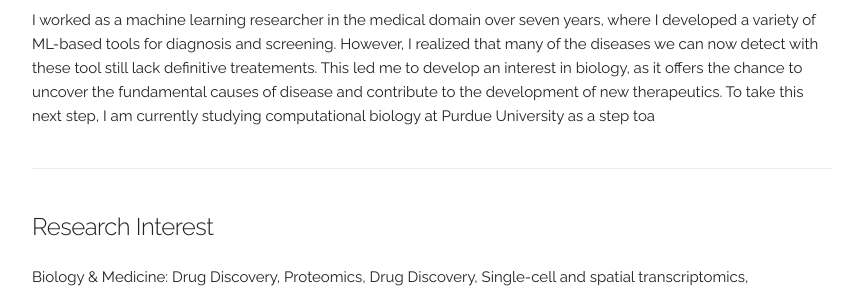
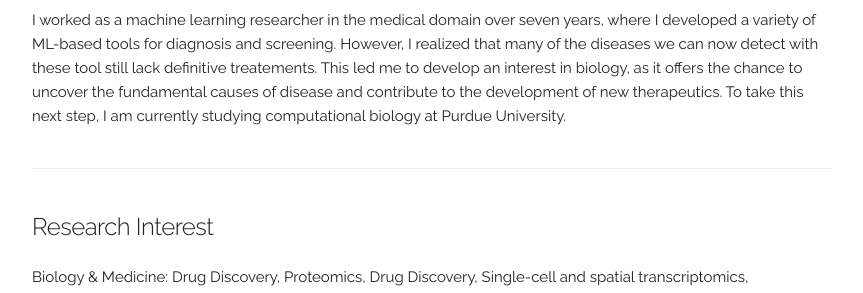
Before and after one commit to byeongtak/byeongtak.github.io, a Jekyll site: the page built from index.html, in a window 1280 px wide and 900 px high. Shown: the part 382-675 px from the top of the window, without its empty margins (208-1071 px from the left). Built offline with Jekyll 4.4.1, drawn with Linux system fonts in a browser that asks for light colours.

Commit message:
Update index.html

```diff
--- a/index.html
+++ b/index.html
@@ -18,7 +18,7 @@ layout: default
 	I worked as a machine learning researcher in the medical domain over seven years, where I developed a variety of ML-based tools for diagnosis and screening.
 	However, I realized that many of the diseases we can now detect with these tool still lack definitive treatements.
 	This led me to develop an interest in biology, as it offers the chance to uncover the fundamental causes of disease and contribute to the development of new therapeutics.
-	To take this next step, I am currently studying computational biology at Purdue University as a step toa
+	To take this next step, I am currently studying computational biology at Purdue University.
 </div>
 
 
```
